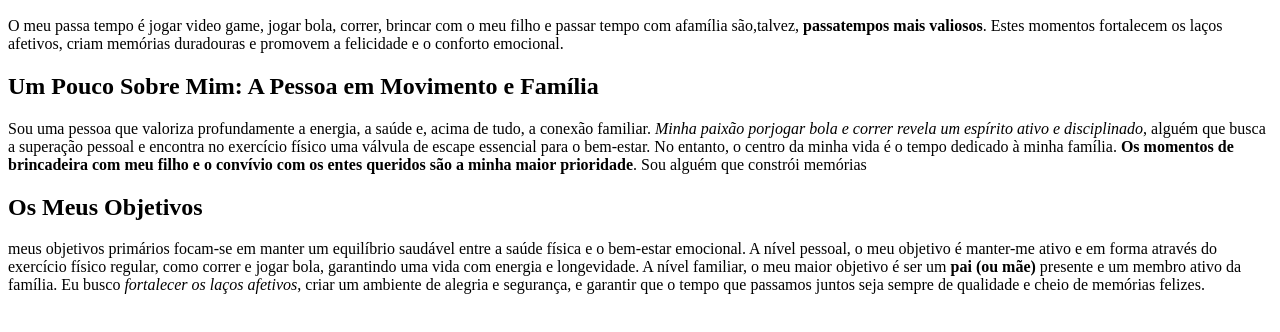
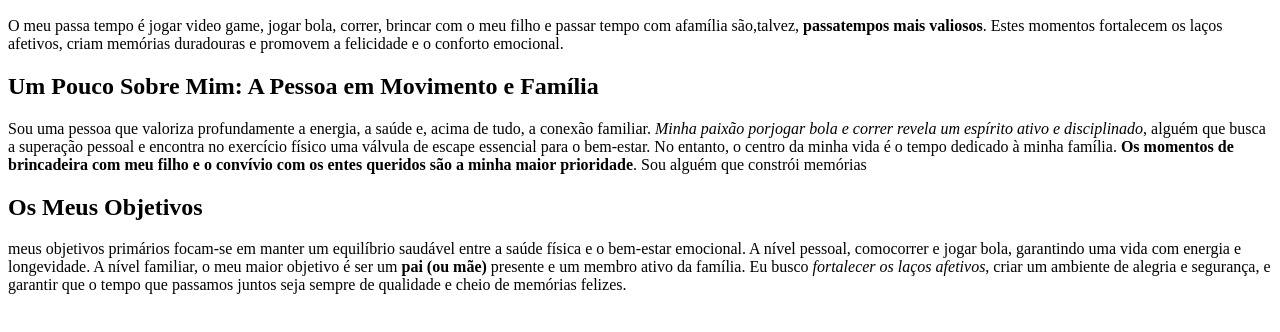
Before and after one commit to klebercorreia532-coder/DAWFS, a plain HTML site: page UF1.1-Otimisação e estrururação de documento web/Pratica/sobre-mim.html in a window 1280 px wide. Shown: the part 110-442 px from the top of the page. Drawn offline with Linux system fonts and the light colour scheme.

Commit message:
primeuro commit

```diff
--- a/UF1.1-Otimisação e estrururação de documento web/Pratica/sobre-mim.html
+++ b/UF1.1-Otimisação e estrururação de documento web/Pratica/sobre-mim.html
@@ -37,8 +37,7 @@
         <p>meus objetivos primários focam-se em manter um equilíbrio saudável entre a saúde física e o bem-estar
             emocional.
 
-            A nível pessoal, o meu objetivo é manter-me ativo e em forma através do exercício físico regular, como
-            correr e jogar bola, garantindo uma vida com energia e longevidade.
+            A nível pessoal, comocorrer e jogar bola, garantindo uma vida com energia e longevidade.
 
             A nível familiar, o meu maior objetivo é ser um <strong> pai (ou mãe)</strong> presente e um membro ativo da
             família. Eu busco
```
